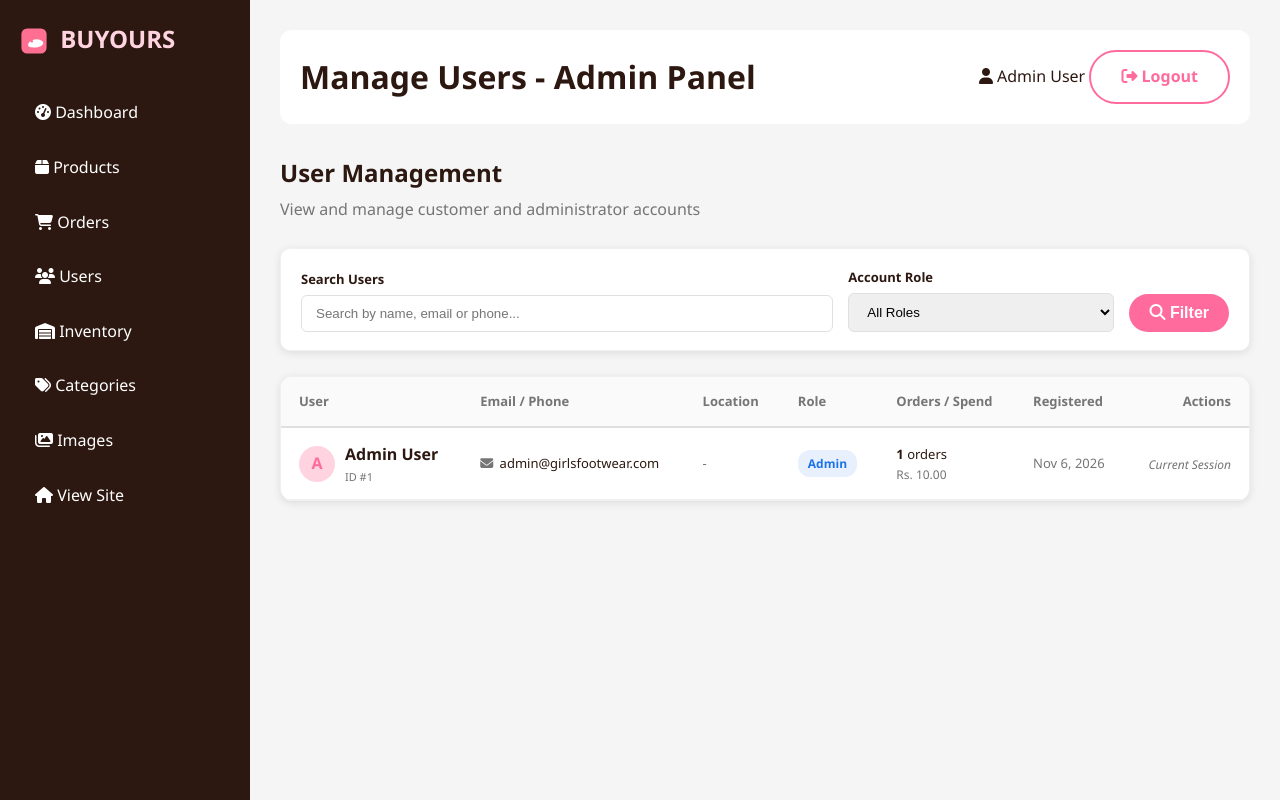
After one commit to gkkeshan/footwear-webpage, a PHP site: page /frontend/pages/admin/users.php in a window 1280 px wide. The commit adds this page. Run offline with PHP 8.4, Linux system fonts and the light colour scheme; a user stored in the database is signed in; data comes from the database, SQL or seed files in the repository; tables that the repository leaves empty hold one stand-in row (values such as "Sample post").

Commit message:
Add user management, forgot password, admin nav link, and update core features

```diff
--- a/backend/api/products.php
+++ b/backend/api/products.php
@@ -64,7 +64,8 @@ switch ($action) {
         }
 
         if ($search) {
-            $where[] = "(p.name LIKE ? OR p.description LIKE ?)";
+            $where[] = "(p.name LIKE ? OR p.description LIKE ? OR c.name LIKE ?)";
+            $params[] = "%$search%";
             $params[] = "%$search%";
             $params[] = "%$search%";
         }
--- a/backend/includes/admin-header.php
+++ b/backend/includes/admin-header.php
@@ -37,6 +37,7 @@ if (!isAdmin()) {
                 <li><a href="<?php echo BASE_URL; ?>frontend/pages/admin/index.php"><i class="fas fa-tachometer-alt"></i> Dashboard</a></li>
                 <li><a href="<?php echo BASE_URL; ?>frontend/pages/admin/products.php"><i class="fas fa-box"></i> Products</a></li>
                 <li><a href="<?php echo BASE_URL; ?>frontend/pages/admin/orders.php"><i class="fas fa-shopping-cart"></i> Orders</a></li>
+                <li><a href="<?php echo BASE_URL; ?>frontend/pages/admin/users.php"><i class="fas fa-users"></i> Users</a></li>
                 <li><a href="<?php echo BASE_URL; ?>frontend/pages/admin/products.php?filter=inventory"><i class="fas fa-warehouse"></i> Inventory</a></li>
                 <li><a href="<?php echo BASE_URL; ?>frontend/pages/admin/categories.php"><i class="fas fa-tags"></i> Categories</a></li>
                 <li><a href="<?php echo BASE_URL; ?>frontend/pages/admin/manage-images.php"><i class="fas fa-images"></i> Images</a></li>
--- a/backend/includes/functions.php
+++ b/backend/includes/functions.php
@@ -161,7 +161,7 @@ function getCartItemCount() {
         $stmt = $db->prepare($sql);
         $stmt->execute([$user_id]);
     } else {
-        $sql = "SELECT SUM(quantity) as count FROM cart_items WHERE session_id = ?";
+        $sql = "SELECT SUM(quantity) as count FROM cart_items WHERE session_id = ? AND user_id IS NULL";
         $stmt = $db->prepare($sql);
         $stmt->execute([$session_id]);
     }
@@ -177,6 +177,9 @@ function getCartItems() {
     $user_id = getCurrentUserId();
 
     if ($user_id) {
+        // For logged-in users: only return rows that belong to this user_id.
+        // Exclude orphaned guest rows (user_id IS NULL) that share the same session,
+        // which would otherwise double-count items.
         $sql = "SELECT ci.*, p.name, p.price, p.slug, p.stock
                 FROM cart_items ci
                 JOIN products p ON ci.product_id = p.id
@@ -184,10 +187,11 @@ function getCartItems() {
         $stmt = $db->prepare($sql);
         $stmt->execute([$user_id]);
     } else {
+        // Guest: only return rows with no user_id for this session
         $sql = "SELECT ci.*, p.name, p.price, p.slug, p.stock
                 FROM cart_items ci
                 JOIN products p ON ci.product_id = p.id
-                WHERE ci.session_id = ? AND p.active = TRUE";
+                WHERE ci.session_id = ? AND ci.user_id IS NULL AND p.active = TRUE";
         $stmt = $db->prepare($sql);
         $stmt->execute([$session_id]);
     }
--- /dev/null
+++ b/frontend/pages/admin/users.php
@@ -0,0 +1,240 @@
+
+<?php
+/**
+ * Admin User Management Page
+ * Handles: Viewing customer accounts, registration dates, contact details, order totals, and role management.
+ * Security: Admin-only access, CSRF-protected actions, PDO prepared statements.
+ */
+require_once __DIR__ . '/../../../backend/config/database.php';
+require_once __DIR__ . '/../../../backend/includes/functions.php';
+
+if (!isAdmin()) {
+    header("Location: ../login.php");
+    exit;
+}
+
+$db = getDBConnection();
+$message = '';
+$error = '';
+
+// Handle Role Changes or User Deletions
+if ($_SERVER['REQUEST_METHOD'] === 'POST') {
+    if (!validateCSRFToken($_POST['csrf_token'] ?? '')) {
+        $error = 'Invalid security token. Please try again.';
+    } else {
+        $action = $_POST['action'] ?? '';
+        $targetUserId = (int)($_POST['user_id'] ?? 0);
+
+        if ($targetUserId === getCurrentUserId() && in_array($action, ['toggle_role', 'delete_user'])) {
+            $error = 'You cannot modify your own administrative account from here.';
+        } elseif ($action === 'toggle_role') {
+            $newRole = ($_POST['new_role'] ?? 'customer') === 'admin' ? 'admin' : 'customer';
+            $stmt = $db->prepare("UPDATE users SET role = ? WHERE id = ?");
+            $stmt->execute([$newRole, $targetUserId]);
+            $message = "User ID #{$targetUserId} role updated to {$newRole}.";
+        } elseif ($action === 'delete_user') {
+            $stmt = $db->prepare("DELETE FROM users WHERE id = ?");
+            $stmt->execute([$targetUserId]);
+            $message = "User ID #{$targetUserId} deleted successfully.";
+        } elseif ($action === 'reset_password') {
+            $newPass = trim($_POST['new_password'] ?? '');
+            if (strlen($newPass) < 6) {
+                $error = 'New password must be at least 6 characters.';
+            } else {
+                $newHash = password_hash($newPass, PASSWORD_BCRYPT);
+                $stmt = $db->prepare("UPDATE users SET password_hash = ? WHERE id = ?");
+                $stmt->execute([$newHash, $targetUserId]);
+                $message = "Password for user ID #{$targetUserId} has been reset successfully.";
+            }
+        }
+    }
+}
+
+// Search & Filter
+$search = trim($_GET['search'] ?? '');
+$roleFilter = trim($_GET['role'] ?? '');
+
+$query = "
+    SELECT u.id, u.name, u.email, u.phone, u.city, u.role, u.created_at,
+           COUNT(o.id) as total_orders,
+           COALESCE(SUM(o.total), 0) as total_spent
+    FROM users u
+    LEFT JOIN orders o ON u.id = o.user_id
+    WHERE 1=1
+";
+$params = [];
+
+if (!empty($search)) {
+    $query .= " AND (u.name LIKE ? OR u.email LIKE ? OR u.phone LIKE ?)";
+    $term = "%{$search}%";
+    $params[] = $term;
+    $params[] = $term;
+    $params[] = $term;
+}
+
+if (!empty($roleFilter)) {
+    $query .= " AND u.role = ?";
+    $params[] = $roleFilter;
+}
+
+$query .= " GROUP BY u.id ORDER BY u.created_at DESC";
+
+$stmt = $db->prepare($query);
+$stmt->execute($params);
+$users = $stmt->fetchAll();
+
+$admin_title = "Manage Users - Admin Panel";
+include __DIR__ . '/../../../backend/includes/admin-header.php';
+?>
+
+<div style="margin-bottom: 25px; display: flex; justify-content: space-between; align-items: center; flex-wrap: wrap; gap: 15px;">
+    <div>
+        <h2 style="margin: 0; font-size: 24px; color: var(--dark);">User Management</h2>
+        <p style="margin: 5px 0 0; color: var(--gray);">View and manage customer and administrator accounts</p>
+    </div>
+</div>
+
+<?php if (!empty($message)): ?>
+    <div class="flash-message flash-success" style="margin-bottom: 20px;">
+        <i class="fas fa-check-circle"></i> <?php echo escape($message); ?>
+    </div>
+<?php endif; ?>
+
+<?php if (!empty($error)): ?>
+    <div class="flash-message flash-error" style="margin-bottom: 20px;">
+        <i class="fas fa-exclamation-circle"></i> <?php echo escape($error); ?>
+    </div>
+<?php endif; ?>
+
+<!-- Search and Filter Bar -->
+<div style="background: white; padding: 18px 20px; border-radius: 10px; box-shadow: var(--shadow); margin-bottom: 25px; border: 1px solid #f0f0f0;">
+    <form method="GET" style="display: flex; gap: 15px; flex-wrap: wrap; align-items: flex-end;">
+        <div style="flex: 2; min-width: 220px;">
+            <label style="display: block; font-size: 13px; font-weight: 600; margin-bottom: 6px; color: var(--dark);">Search Users</label>
+            <input type="text" name="search" value="<?php echo escape($search); ?>" placeholder="Search by name, email or phone..." style="width: 100%; padding: 10px 14px; border: 1px solid var(--gray-border); border-radius: 6px;">
+        </div>
+        <div style="flex: 1; min-width: 160px;">
+            <label style="display: block; font-size: 13px; font-weight: 600; margin-bottom: 6px; color: var(--dark);">Account Role</label>
+            <select name="role" style="width: 100%; padding: 10px 14px; border: 1px solid var(--gray-border); border-radius: 6px;">
+                <option value="">All Roles</option>
+                <option value="customer" <?php echo $roleFilter === 'customer' ? 'selected' : ''; ?>>Customer</option>
+                <option value="admin" <?php echo $roleFilter === 'admin' ? 'selected' : ''; ?>>Admin</option>
+            </select>
+        </div>
+        <div>
+            <button type="submit" class="btn btn-primary" style="padding: 10px 20px;">
+                <i class="fas fa-search"></i> Filter
+            </button>
+            <?php if (!empty($search) || !empty($roleFilter)): ?>
+                <a href="users.php" class="btn btn-outline" style="padding: 10px 16px;">Reset</a>
+            <?php endif; ?>
+        </div>
+    </form>
+</div>
+
+<!-- Users Table -->
+<div style="background: white; border-radius: 12px; box-shadow: var(--shadow); overflow: hidden; border: 1px solid #f0f0f0;">
+    <div style="overflow-x: auto;">
+        <table class="table" style="width: 100%; border-collapse: collapse; text-align: left;">
+            <thead>
+                <tr style="background: #fafafa; border-bottom: 2px solid var(--gray-border);">
+                    <th style="padding: 14px 18px; font-size: 13px; color: var(--gray);">User</th>
+                    <th style="padding: 14px 18px; font-size: 13px; color: var(--gray);">Email / Phone</th>
+                    <th style="padding: 14px 18px; font-size: 13px; color: var(--gray);">Location</th>
+                    <th style="padding: 14px 18px; font-size: 13px; color: var(--gray);">Role</th>
+                    <th style="padding: 14px 18px; font-size: 13px; color: var(--gray);">Orders / Spend</th>
+                    <th style="padding: 14px 18px; font-size: 13px; color: var(--gray);">Registered</th>
+                    <th style="padding: 14px 18px; font-size: 13px; color: var(--gray); text-align: right;">Actions</th>
+                </tr>
+            </thead>
+            <tbody>
+                <?php if (empty($users)): ?>
+                    <tr>
+                        <td colspan="7" style="padding: 30px; text-align: center; color: var(--gray);">No users found matching your criteria.</td>
+                    </tr>
+                <?php else: ?>
+                    <?php foreach ($users as $u): ?>
+                        <tr style="border-bottom: 1px solid #f0f0f0;">
+                            <td style="padding: 14px 18px; font-weight: 600; color: var(--dark);">
+                                <div style="display: flex; align-items: center; gap: 10px;">
+                                    <div style="width: 36px; height: 36px; border-radius: 50%; background: var(--primary-light); color: var(--primary); display: flex; align-items: center; justify-content: center; font-weight: bold;">
+                                        <?php echo strtoupper(substr($u['name'], 0, 1)); ?>
+                                    </div>
+                                    <div>
+                                        <div><?php echo escape($u['name']); ?></div>
+                                        <div style="font-size: 11px; color: var(--gray); font-weight: normal;">ID #<?php echo $u['id']; ?></div>
+                                    </div>
+                                </div>
+                            </td>
+                            <td style="padding: 14px 18px; font-size: 13px;">
+                                <div><i class="fas fa-envelope" style="color: var(--gray); width: 16px;"></i> <?php echo escape($u['email']); ?></div>
+                                <?php if (!empty($u['phone'])): ?>
+                                    <div style="color: var(--gray); margin-top: 4px;"><i class="fas fa-phone" style="color: var(--gray); width: 16px;"></i> <?php echo escape($u['phone']); ?></div>
+                                <?php endif; ?>
+                            </td>
+                            <td style="padding: 14px 18px; font-size: 13px; color: var(--dark);">
+                                <?php echo !empty($u['city']) ? escape($u['city']) : '<span style="color: var(--gray);">-</span>'; ?>
+                            </td>
+                            <td style="padding: 14px 18px;">
+                                <span style="display: inline-block; padding: 4px 10px; border-radius: 12px; font-size: 12px; font-weight: 600; text-transform: capitalize; background: <?php echo $u['role'] === 'admin' ? '#e8f0fe; color: #1a73e8;' : '#e6f4ea; color: #137333;'; ?>">
+                                    <?php echo escape($u['role']); ?>
+                                </span>
+                            </td>
+                            <td style="padding: 14px 18px; font-size: 13px;">
+                                <div><strong><?php echo (int)$u['total_orders']; ?></strong> orders</div>
+                                <div style="color: var(--gray); font-size: 12px;">Rs. <?php echo number_format((float)$u['total_spent'], 2); ?></div>
+                            </td>
+                            <td style="padding: 14px 18px; font-size: 13px; color: var(--gray);">
+                                <?php echo date('M j, Y', strtotime($u['created_at'])); ?>
+                            </td>
+                            <td style="padding: 14px 18px; text-align: right;">
+                                <?php if ($u['id'] !== getCurrentUserId()): ?>
+                                    <div style="display: inline-flex; gap: 8px;">
+                                        <!-- Toggle Role Form -->
+                                        <form method="POST" style="display: inline;" onsubmit="return confirm('Change role for <?php echo addslashes($u['name']); ?>?');">
+                                            <input type="hidden" name="csrf_token" value="<?php echo generateCSRFToken(); ?>">
+                                            <input type="hidden" name="action" value="toggle_role">
+                                            <input type="hidden" name="user_id" value="<?php echo $u['id']; ?>">
+                                            <input type="hidden" name="new_role" value="<?php echo $u['role'] === 'admin' ? 'customer' : 'admin'; ?>">
+                                            <button type="submit" class="btn btn-outline" style="padding: 4px 8px; font-size: 11px;">
+                                                Make <?php echo $u['role'] === 'admin' ? 'Customer' : 'Admin'; ?>
+                                            </button>
+                                        </form>
+
+                                        <!-- Reset Password Form -->
+                                        <form method="POST" style="display: inline;" onsubmit="var p = prompt('Enter new password for <?php echo addslashes($u['name']); ?> (min 6 characters):'); if(!p || p.trim().length < 6){ if(p) alert('Password must be at least 6 characters.'); return false; } this.querySelector('input[name=new_password]').value = p.trim(); return true;">
+                                            <input type="hidden" name="csrf_token" value="<?php echo generateCSRFToken(); ?>">
+                                            <input type="hidden" name="action" value="reset_password">
+                                            <input type="hidden" name="user_id" value="<?php echo $u['id']; ?>">
+                                            <input type="hidden" name="new_password" value="">
+                                            <button type="submit" class="btn btn-outline" style="padding: 4px 8px; font-size: 11px;" title="Reset Password">
+                                                <i class="fas fa-key"></i> Reset
+                                            </button>
+                                        </form>
+
+                                        <!-- Delete User Form -->
+                                        <form method="POST" style="display: inline;" onsubmit="return confirm('Are you sure you want to delete user <?php echo addslashes($u['name']); ?>? This cannot be undone.');">
+                                            <input type="hidden" name="csrf_token" value="<?php echo generateCSRFToken(); ?>">
+                                            <input type="hidden" name="action" value="delete_user">
+                                            <input type="hidden" name="user_id" value="<?php echo $u['id']; ?>">
+                                            <button type="submit" class="btn btn-outline" style="padding: 4px 8px; font-size: 11px; color: var(--danger); border-color: var(--danger);">
+                                                <i class="fas fa-trash"></i>
+                                            </button>
+                                        </form>
+                                    </div>
+                                <?php else: ?>
+                                    <span style="font-size: 12px; color: var(--gray); font-style: italic;">Current Session</span>
+                                <?php endif; ?>
+                            </td>
+                        </tr>
+                    <?php endforeach; ?>
+                <?php endif; ?>
+            </tbody>
+        </table>
+    </div>
+</div>
+
+</main>
+</div>
+</body>
+</html>
--- a/frontend/pages/cart.php
+++ b/frontend/pages/cart.php
@@ -106,7 +106,7 @@ include __DIR__ . '/../../backend/includes/header.php';
                                 </form>
                             </div>
                         </div>
-                        <div class="cart-item-total" style="text-align: right; font-weight: bold; color: var(--primary); font-size: 18px;">
+                        <div class="cart-item-total item-total" style="text-align: right; font-weight: bold; color: var(--primary); font-size: 18px;">
                             <?php echo formatPrice($item['price'] * $item['quantity']); ?>
                         </div>
                         <form method="POST" style="display: none;" id="remove-form-<?php echo $item['id']; ?>">
@@ -137,6 +137,7 @@ include __DIR__ . '/../../backend/includes/header.php';
                 <span class="cart-total" style="color: var(--primary);"><?php echo formatPrice($total); ?></span>
             </div>
 
+            <div id="shipping-banner">
                 <?php if ($shipping > 0): ?>
                     <div style="background: var(--primary-light); padding: 12px; border-radius: 8px; font-size: 14px; margin-bottom: 20px; text-align: center;">
                         <i class="fas fa-gift"></i> Add <?php echo formatPrice(5000 - $subtotal); ?> more for FREE shipping!
@@ -146,6 +147,7 @@ include __DIR__ . '/../../backend/includes/header.php';
                         <i class="fas fa-truck"></i> You get FREE shipping!
                     </div>
                 <?php endif; ?>
+            </div>
 
             <a href="checkout.php" class="btn btn-primary btn-block" style="margin-bottom: 10px;">
                 <i class="fas fa-lock"></i> Proceed to Checkout
--- a/frontend/pages/product.php
+++ b/frontend/pages/product.php
@@ -164,9 +164,9 @@ include __DIR__ . '/../../backend/includes/header.php';
                 <h3 style="margin-bottom: 15px;">Quantity</h3>
                 <div class="quantity-selector">
                     <div class="quantity-controls">
-                        <button type="button" class="qty-btn" onclick="this.parentElement.querySelector('.qty-input').value = Math.max(1, parseInt(this.parentElement.querySelector('.qty-input').value) - 1)">-</button>
+                        <button type="button" class="qty-btn" data-action="decrease" aria-label="Decrease quantity">-</button>
                         <input type="text" class="qty-input" value="1" readonly>
-                        <button type="button" class="qty-btn" onclick="this.parentElement.querySelector('.qty-input').value = Math.min(10, parseInt(this.parentElement.querySelector('.qty-input').value) + 1)">+</button>
+                        <button type="button" class="qty-btn" data-action="increase" aria-label="Increase quantity">+</button>
                     </div>
                     <span style="color: var(--gray); font-size: 14px;">(Max 10 per order)</span>
                 </div>
--- a/frontend/pages/products.php
+++ b/frontend/pages/products.php
@@ -59,7 +59,8 @@ if ($priceMax) {
 }
 
 if ($search) {
-    $where[] = "(p.name LIKE ? OR p.description LIKE ?)";
+    $where[] = "(p.name LIKE ? OR p.description LIKE ? OR c.name LIKE ?)";
+    $params[] = "%$search%";
     $params[] = "%$search%";
     $params[] = "%$search%";
 }
@@ -157,7 +158,7 @@ include __DIR__ . '/../../backend/includes/header.php';
                     </div>
                 </div>
 
-                <button type="button" class="btn btn-outline btn-block" onclick="location.reload()">Clear All</button>
+                <button type="button" class="btn btn-outline btn-block" onclick="window.location.href='products.php'">Clear All</button>
             </form>
         </aside>
 
```
Also changed, not shown: backend/api/cart.php (+8 -2 lines), backend/includes/header.php (+4 -4 lines), frontend/assets/js/app.js (+60 -12 lines), frontend/pages/forgot-password.php (added, +170 -0 lines), frontend/pages/login.php (+10 -1 lines). Lines whose indentation alone changed are shown as unchanged.
